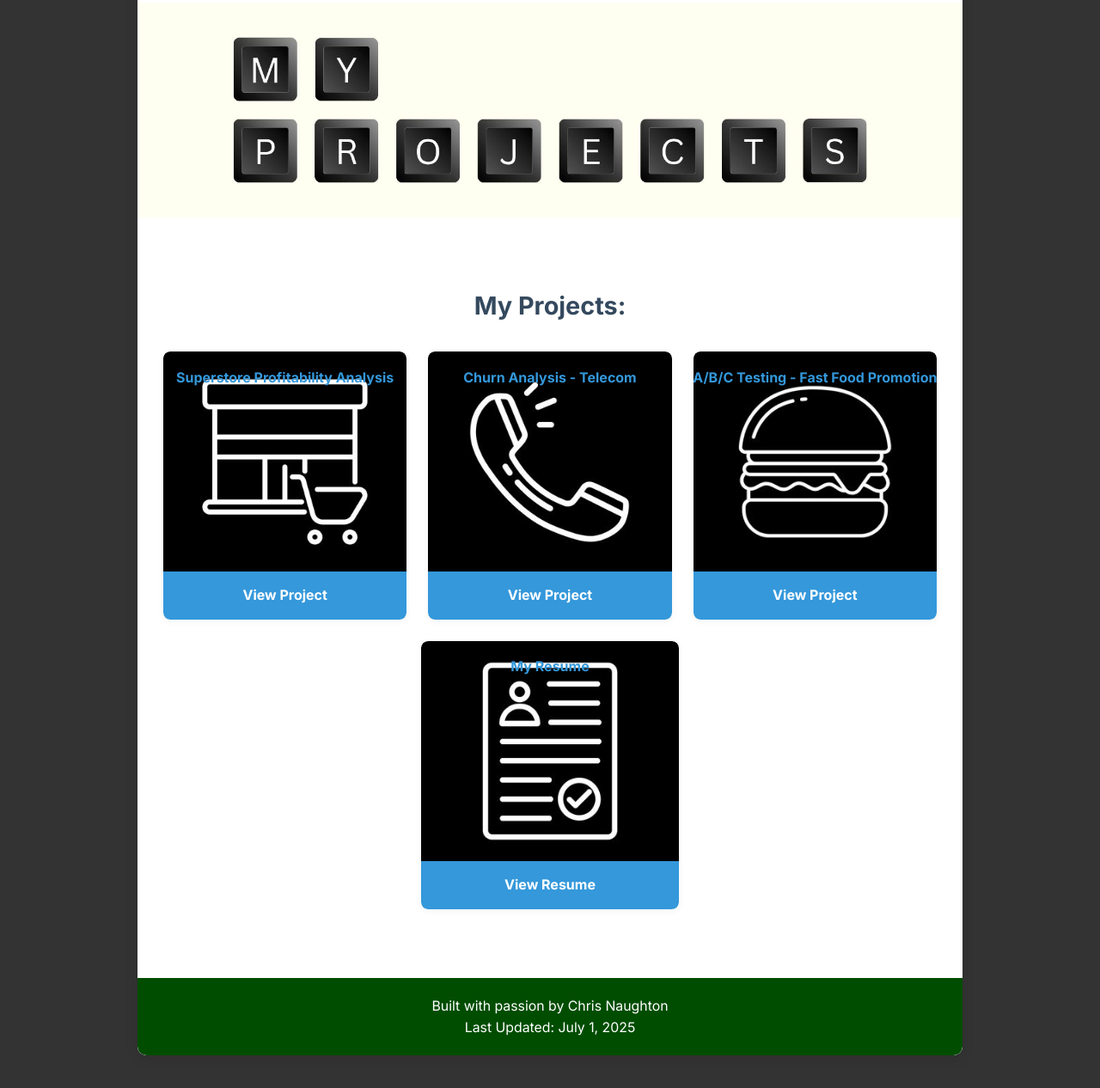
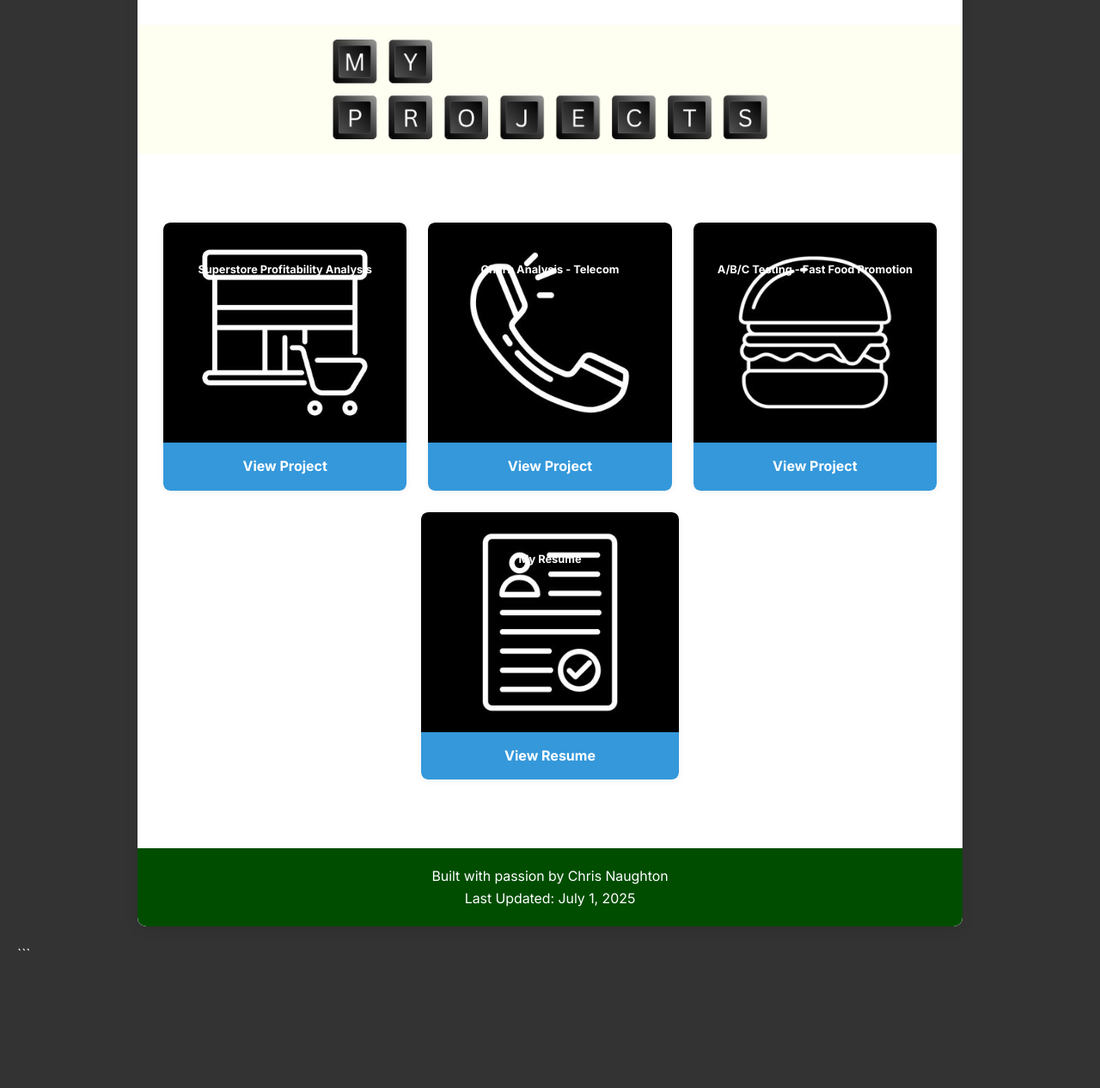
Before and after one commit to chrisnaughton/chrisnaughton.github.io, a plain HTML site: page index.html in a window 1280 px wide. Shown: the part 750-2016 px from the top of the page at 86% size. After the commit the page ends 1893 px from the top, so only its background shows below. Drawn offline with Linux system fonts and the light colour scheme.

Commit message:
Update index.html

````diff
--- a/index.html
+++ b/index.html
@@ -1,3 +1,4 @@
+```html
 <!DOCTYPE html>
 <html lang="en">
 <head>
@@ -45,8 +46,8 @@
             margin-bottom: 15px;
             font-size: 2.8em;
         }
-        h2 {
-            color: #34495e; /* Darker color for section titles on white background */
+        h2 { /* This style is now unused as h2 is removed */
+            color: #34495e;
             margin-top: 30px;
             margin-bottom: 20px;
             font-size: 1.8em;
@@ -67,7 +68,7 @@
         }
         .sub-banner-section { /* New style for the sub-banner */
             width: 100%;
-            height: 250px; /* Height for the sub-banner */
+            height: 150px; /* Sized down height for the sub-banner */
             overflow: hidden;
             margin-top: 30px; /* Space above sub-banner */
             margin-bottom: 20px; /* Space below sub-banner */
@@ -102,12 +103,11 @@
             box-shadow: 0 6px 20px rgba(0, 0, 0, 0.15);
         }
         .project-card h3 {
-            color: #3498db; /* Blue text for title (no background) */
+            color: white; /* White text for title over icon */
             margin: 0; /* Remove default margins */
-            font-size: 1.0em; /* Adjusted for single line readability */
+            font-size: 0.8em; /* 20% smaller than 1.0em */
             text-align: center;
             line-height: 1.2;
-            padding: 10px 5px; /* Padding for title over image */
             flex-grow: 0; /* Don't grow, just fit content */
             display: flex;
             align-items: center; /* Center text vertically */
@@ -115,10 +115,9 @@
             min-height: 40px; /* Ensure enough space for title */
             z-index: 10; /* Above icon */
             position: absolute; /* Position over the icon */
-            top: 0;
+            top: 35px; /* 35 pixels from top of icon */
             left: 0;
             right: 0;
-            border-radius: 8px 8px 0 0; /* Rounded top corners to match card */
             white-space: nowrap; /* Keep text on one line */
             overflow: hidden; /* Hide overflow */
             text-overflow: ellipsis; /* Add ellipsis if text overflows */
@@ -196,23 +195,28 @@
             </p>
         </div>
 
-        <div class="sub-banner-section"> <img src="images/SubBanner.jpg" alt="My Projects Sub-Banner" class="sub-banner-image">
+        <div class="sub-banner-section">
+            <img src="images/SubBanner.jpg" alt="My Projects Sub-Banner" class="sub-banner-image">
         </div>
 
-        <div class="content-area"> <h2>My Projects:</h2>
+        <div class="content-area">
+            <!-- Removed the h2 "My Projects:" as requested -->
             <div class="project-grid">
+                <!-- Project 1: Superstore Profitability Analysis -->
                 <div class="project-card">
                     <h3>Superstore Profitability Analysis</h3>
                     <img src="images/Superstore.jpg" alt="Superstore Icon" class="project-icon">
                     <a href="superstore.html" class="button">View Project</a>
                 </div>
 
+                <!-- Project 2: Telecom Customer Churn Prediction & Driver Analysis -->
                 <div class="project-card">
                     <h3>Churn Analysis - Telecom</h3>
                     <img src="images/Telecom.jpg" alt="Churn Icon" class="project-icon">
                     <a href="churn.html" class="button">View Project</a>
                 </div>
 
+                <!-- Project 3: A/B/C Testing Analysis -->
                 <div class="project-card">
                     <h3>A/B/C Testing - Fast Food Promotion</h3>
                     <img src="images/Fast Food.jpg" alt="A/B Testing Icon" class="project-icon">
@@ -227,9 +231,13 @@
                     <a href="resume.html" class="button">View Resume</a>
                 </div>
             </div>
-        </div> <div class="footer"> <p>Built with passion by Chris Naughton</p>
+        </div> <!-- End of content-area for projects/resume -->
+
+        <div class="footer">
+            <p>Built with passion by Chris Naughton</p>
             <p>Last Updated: July 1, 2025</p>
         </div>
     </div>
 </body>
 </html>
+```
````
